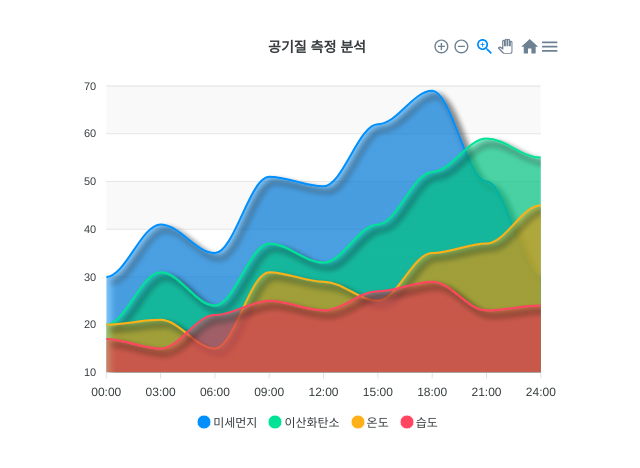
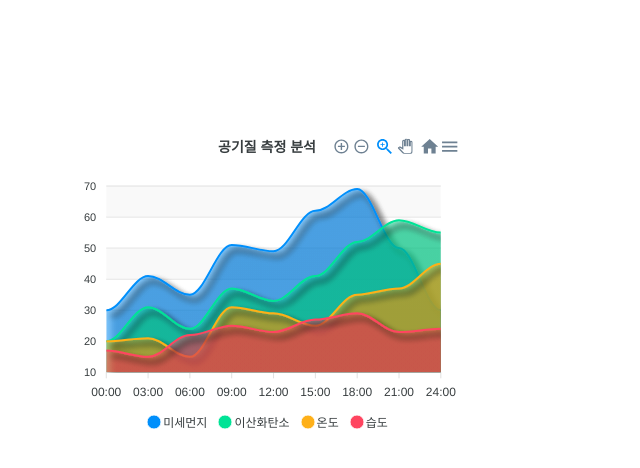
Before and after one commit to devnewone/chart_test, a React (Create React App) app in the folder client/: page / in a window 1280 px wide. Shown: the top 468 px of the page, without its empty margins (248-888 px from the left). Built offline with nearby package versions, Linux system fonts and the light colour scheme.

Commit message:
"add padding"

```diff
--- a/client/src/App.css
+++ b/client/src/App.css
@@ -1,4 +1,5 @@
 .charts-ctn {
   max-width: 650px;
   margin: 35px auto;
+  padding: 100px;
 }
--- a/client/src/components/Charts.js
+++ b/client/src/components/Charts.js
@@ -85,8 +85,8 @@ const Charts = () => {
         options={datas.options}
         series={datas.series}
         type={'area'}
-        width={500}
-        height={400}
+        width={400}
+        height={300}
         />
     </div>
   )
```
